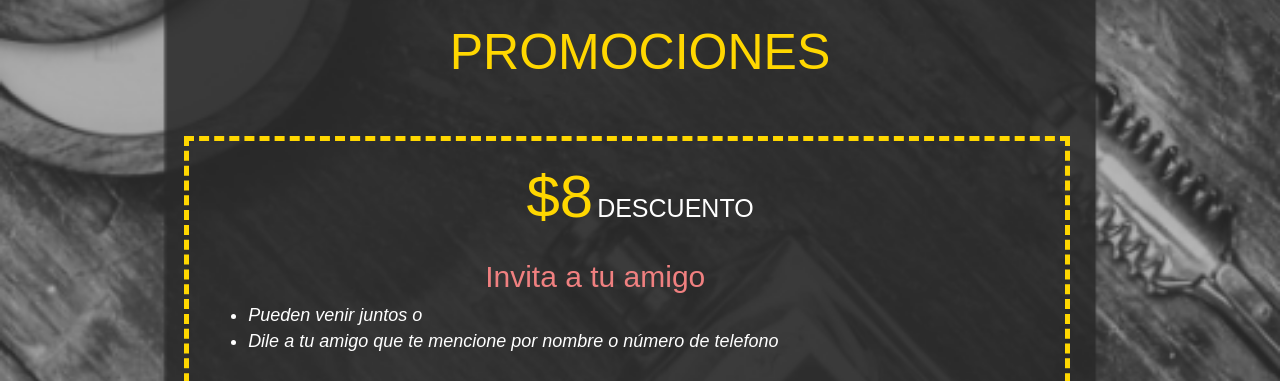
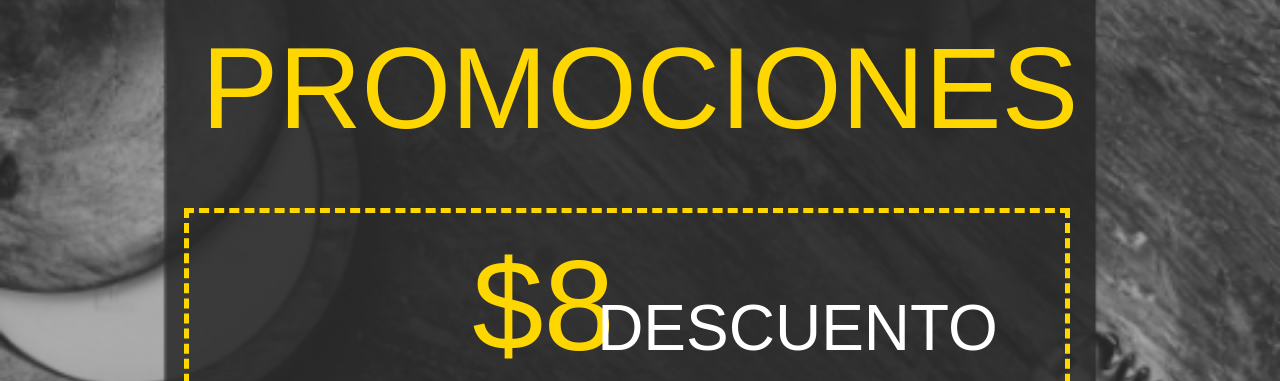
Before and after one commit to ClaraMtzV/DiamondBarbershop, a plain HTML site: page promos.html in a window 1280 px wide. Shown: the part 571-952 px from the top of the page. Drawn offline with nearby package versions, Linux system fonts and the light colour scheme; a web font is replaced by a local one.

Commit message:
Update diseno.css

```diff
--- a/diseno.css
+++ b/diseno.css
@@ -126,7 +126,7 @@ html {
   width: 70%;
   color: whitesmoke;
   font-family: "Norwester", sans-serif;
-  font-size: 25px;
+  font-size: 3.5vw;
 }
 
 .Contact > a:link {
@@ -179,7 +179,7 @@ i {
 
 button {
   font-family: "Norwester", sans-serif;
-  font-size: 35px;
+  font-size: 5vw;
   text-transform: uppercase;
   border-radius: 10px;
   padding: 10px 25px;
@@ -202,7 +202,7 @@ h2 {
   text-transform: uppercase;
   text-align: left;
   font-family: "Norwester", sans-serif;
-  font-size: 35px;
+  font-size: 6vw;
 }
 
 #img2 {
@@ -264,30 +264,25 @@ td {
 
 }
 
-/*numero del descuento*/
-
-
-/*palabra descuento*/
-
 
 /*terminos y condiciones del descuento */
 .condiciones {
    color: white;
    font-style: oblique;
-   font-size: large;
+   font-size: 2vw;
    text-align: justify;
    margin-left: 2%;
 }
 
 #explicacion {
     color:lightcoral;
-    font-size:30px;
+    font-size:5vw;
 
 }
 
 #titulo{
     color:gold;
-    font-size: 50px;
+    font-size: 9vw;
 }
 
 
@@ -307,7 +302,7 @@ td {
 
 #explicaciondise {
     font-style: italic;
-    font-size:small;
+    font-size:2.5vw;
 }
 
 footer {
@@ -333,11 +328,15 @@ footer {
 
 .numero > h1 {
   color:gold;
-  font-size: 60px;
+  font-size: 10vw;
 
 }
 
 .palabra >  h2 {
   color: white;
-  font-size: 25px;
+  font-size: 5vw;
 }
+
+.social {
+  padding-right: 10%;
+}
```
